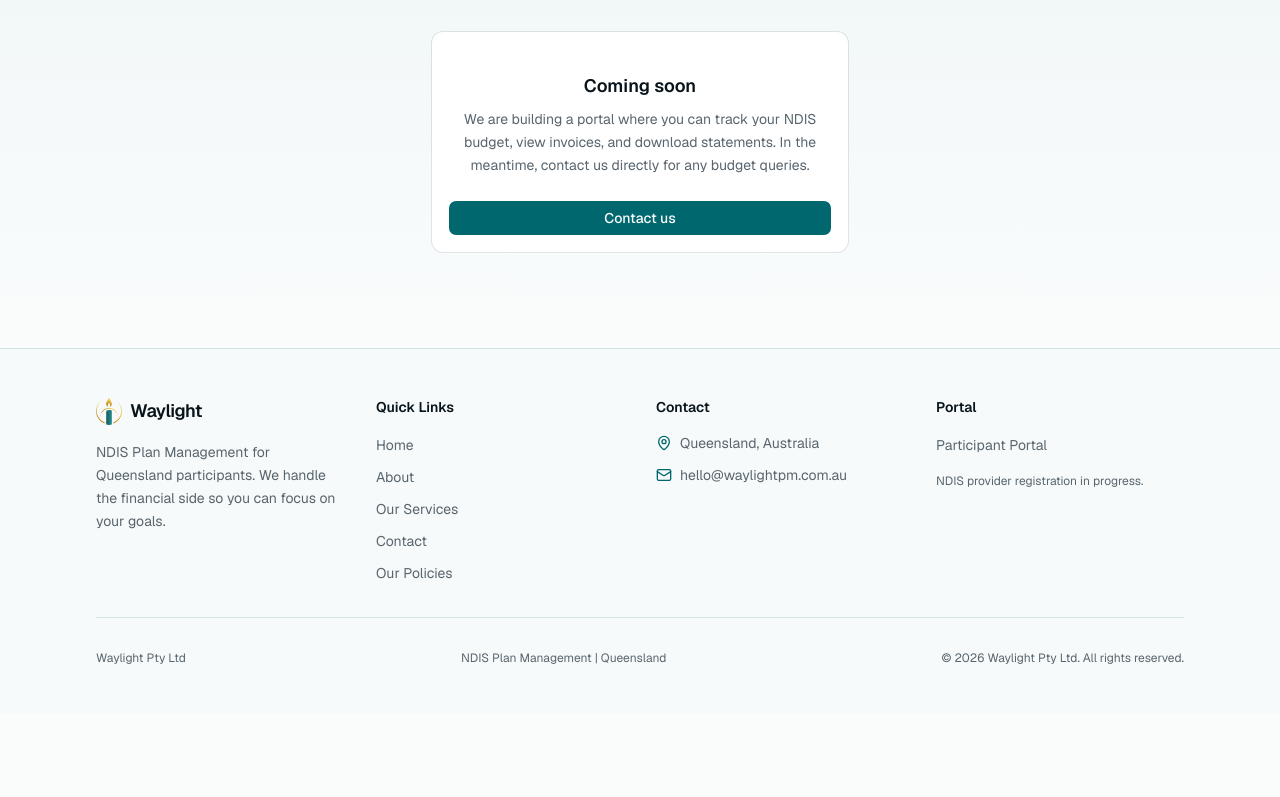
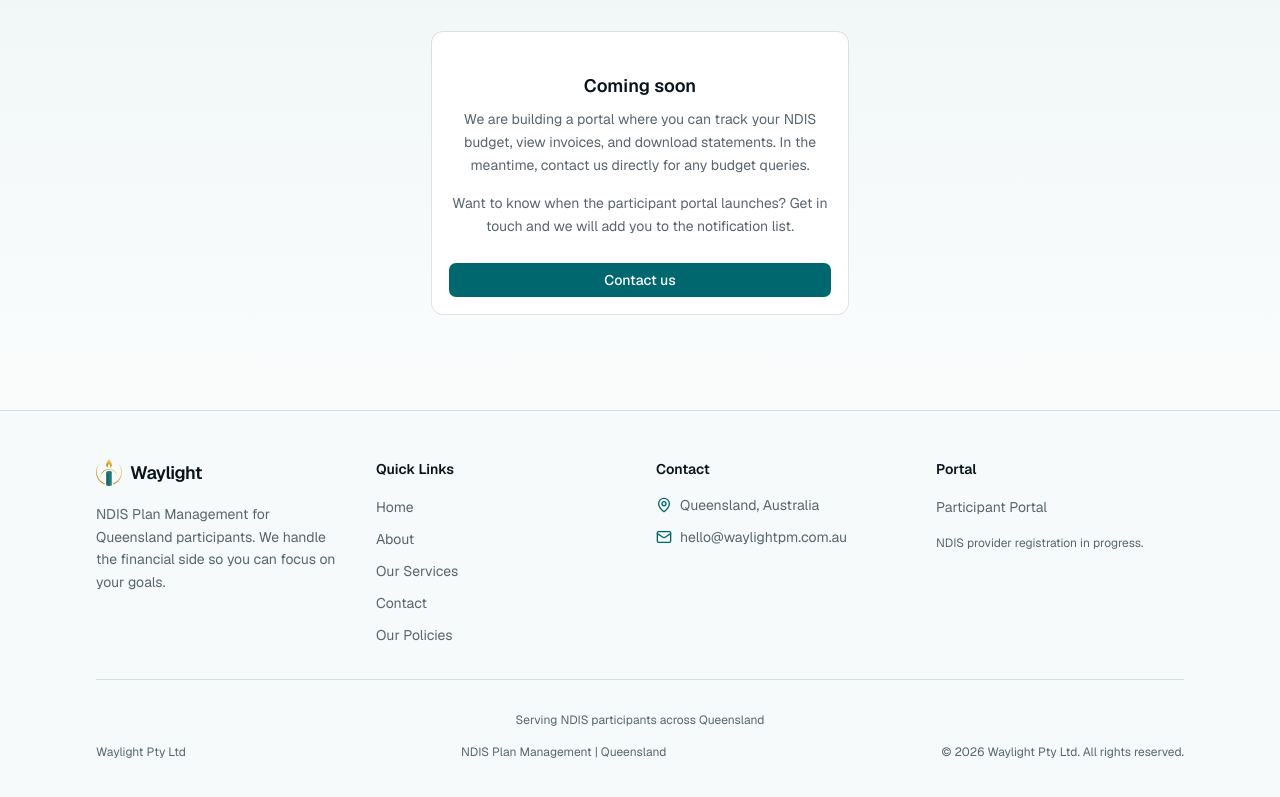
Before and after one commit to j0shinator24/waylight-website, a Next.js app: page /portal in a window 1280 px wide. Shown: the part 293-1090 px from the top of the page. Before the commit the page ends 1007 px from the top, so only its background shows below. Built offline with nearby package versions, Linux system fonts and the light colour scheme.

Commit message:
Auto-sync: 2026-04-05 00:07:42

```diff
--- a/src/app/contact/page.tsx
+++ b/src/app/contact/page.tsx
@@ -1,6 +1,7 @@
 "use client"
 
-import { useState } from "react"
+import { Suspense, useState, useEffect } from "react"
+import { useSearchParams } from "next/navigation"
 import { Button } from "@/components/ui/button"
 import { Card, CardContent, CardHeader, CardTitle } from "@/components/ui/card"
 import { Input } from "@/components/ui/input"
@@ -16,10 +17,34 @@ import {
 import { Mail, MapPin, CheckCircle2 } from "lucide-react"
 import { submitContactForm } from "./actions"
 
+const roleParamMap: Record<string, string> = {
+  sc: "support-coordinator",
+  provider: "provider",
+  family: "family",
+  participant: "participant",
+}
+
 export default function ContactPage() {
+  return (
+    <Suspense>
+      <ContactPageInner />
+    </Suspense>
+  )
+}
+
+function ContactPageInner() {
+  const searchParams = useSearchParams()
   const [submitted, setSubmitted] = useState(false)
   const [submitting, setSubmitting] = useState(false)
   const [error, setError] = useState<string | null>(null)
+  const [selectedRole, setSelectedRole] = useState<string | undefined>(undefined)
+
+  useEffect(() => {
+    const roleParam = searchParams.get("role")
+    if (roleParam && roleParamMap[roleParam]) {
+      setSelectedRole(roleParamMap[roleParam])
+    }
+  }, [searchParams])
 
   async function handleSubmit(e: React.FormEvent<HTMLFormElement>) {
     e.preventDefault()
--- a/src/app/portal/page.tsx
+++ b/src/app/portal/page.tsx
@@ -29,10 +29,14 @@ export default function PortalPage() {
         <Card className="border-border/50">
           <CardContent className="pt-6 text-center">
             <p className="text-lg font-semibold mb-2">Coming soon</p>
-            <p className="text-sm text-muted-foreground leading-relaxed mb-6">
+            <p className="text-sm text-muted-foreground leading-relaxed mb-4">
               We are building a portal where you can track your NDIS budget,
               view invoices, and download statements. In the meantime, contact
               us directly for any budget queries.
+            </p>
+            <p className="text-sm text-muted-foreground leading-relaxed mb-6">
+              Want to know when the participant portal launches? Get in touch
+              and we will add you to the notification list.
             </p>
             <Link href="/contact">
               <Button size="lg" className="w-full">
--- a/src/components/layout/footer.tsx
+++ b/src/components/layout/footer.tsx
@@ -69,6 +69,9 @@ export function Footer() {
 
         <Separator className="my-8" />
 
+        <p className="text-xs text-muted-foreground text-center mb-4">
+          Serving NDIS participants across Queensland
+        </p>
         <div className="flex flex-col sm:flex-row items-center justify-between gap-4 text-xs text-muted-foreground">
           <p>Waylight Pty Ltd</p>
           <p>NDIS Plan Management | Queensland</p>
```
